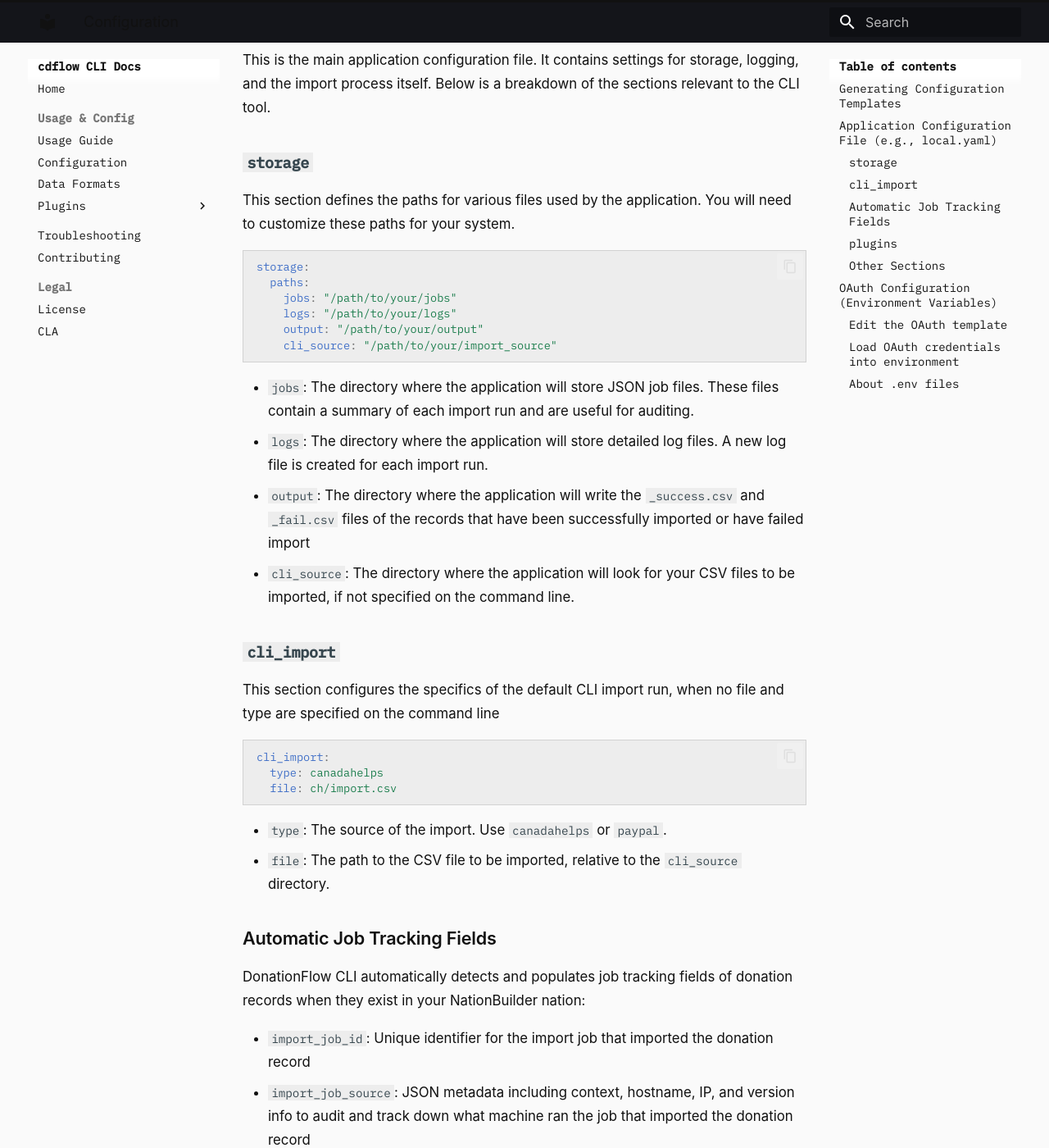
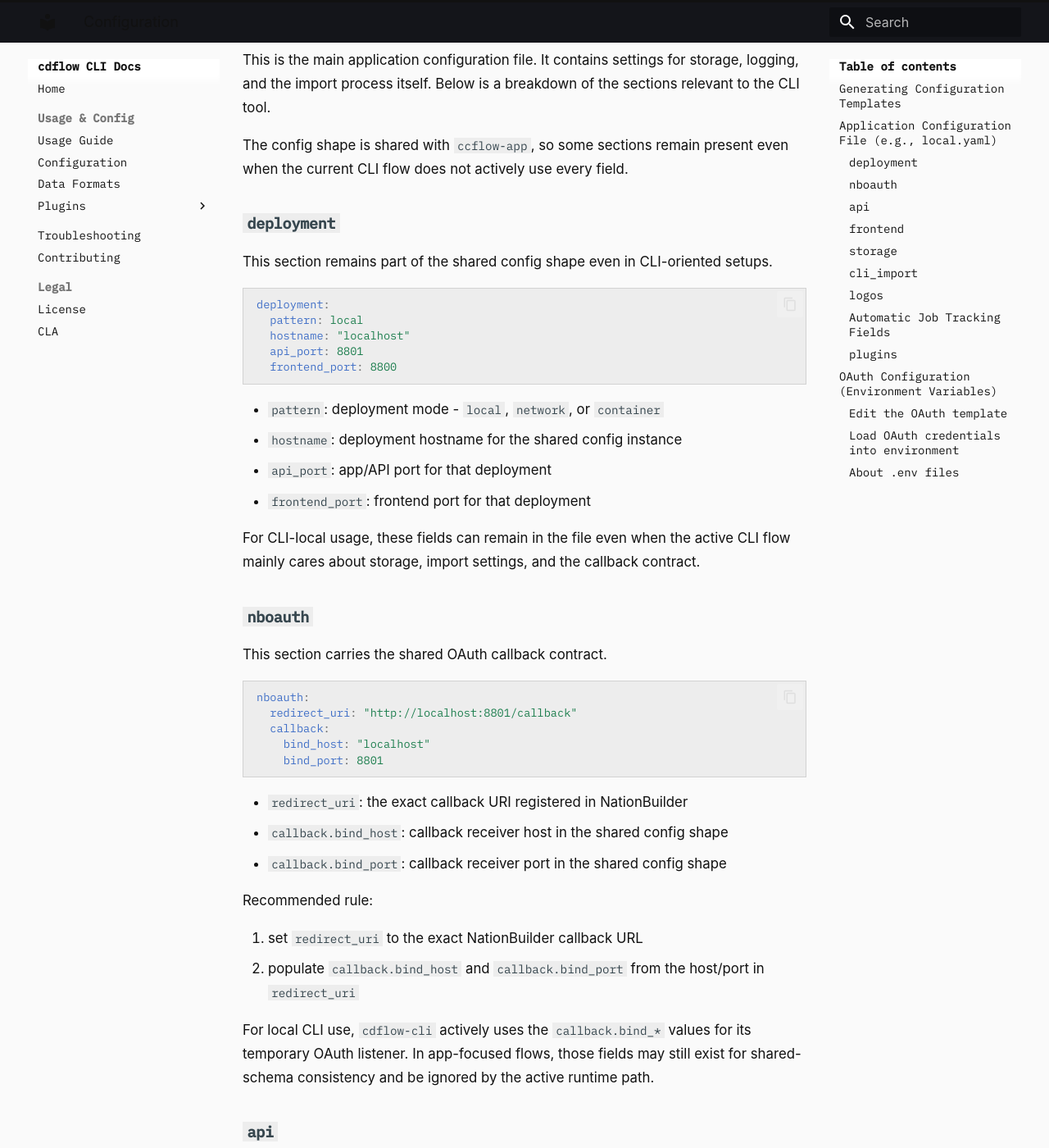
Before and after one commit to mkiiim/cdflow-cli, an MkDocs documentation site: the page built from docs/configuration.md, in a window 1280 px wide and 1400 px high, scrolled down 890 px. Shown: the whole window at 82% size. Built offline with MkDocs 1.6.1 and Material for MkDocs 9.7.7, drawn with Linux system fonts in a browser that asks for light colours; some of the changed text lies outside the part shown.

Commit message:
docs(config): update shared config contract documentation
- document deployment, nboauth, api, frontend, logos sections as shared config shape
- replace "can be ignored" note with per-section descriptions
- document explicit callback contract (redirect_uri, bind_host, bind_port)
- update security workstream findings to reflect config-driven callback behavior
- fix api/frontend example values from placeholder to concrete defaults

````diff
--- a/docs/configuration.md
+++ b/docs/configuration.md
@@ -21,6 +21,83 @@ This creates:
 ## Application Configuration File (e.g., `local.yaml`)
 
 This is the main application configuration file. It contains settings for storage, logging, and the import process itself. Below is a breakdown of the sections relevant to the CLI tool.
+
+The config shape is shared with `ccflow-app`, so some sections remain present even when the current CLI flow does not actively use every field.
+
+### `deployment`
+
+This section remains part of the shared config shape even in CLI-oriented setups.
+
+```yaml
+deployment:
+  pattern: local
+  hostname: "localhost"
+  api_port: 8801
+  frontend_port: 8800
+```
+
+- `pattern`: deployment mode - `local`, `network`, or `container`
+- `hostname`: deployment hostname for the shared config instance
+- `api_port`: app/API port for that deployment
+- `frontend_port`: frontend port for that deployment
+
+For CLI-local usage, these fields can remain in the file even when the active CLI flow mainly cares about storage, import settings, and the callback contract.
+
+### `nboauth`
+
+This section carries the shared OAuth callback contract.
+
+```yaml
+nboauth:
+  redirect_uri: "http://localhost:8801/callback"
+  callback:
+    bind_host: "localhost"
+    bind_port: 8801
+```
+
+- `redirect_uri`: the exact callback URI registered in NationBuilder
+- `callback.bind_host`: callback receiver host in the shared config shape
+- `callback.bind_port`: callback receiver port in the shared config shape
+
+Recommended rule:
+
+1. set `redirect_uri` to the exact NationBuilder callback URL
+2. populate `callback.bind_host` and `callback.bind_port` from the host/port in `redirect_uri`
+
+For local CLI use, `cdflow-cli` actively uses the `callback.bind_*` values for its temporary OAuth listener. In app-focused flows, those fields may still exist for shared-schema consistency and be ignored by the active runtime path.
+
+### `api`
+
+This section remains part of the shared config shape used across `cdflow-cli` and `ccflow-app`.
+
+```yaml
+api:
+  host: 0.0.0.0
+  port: 8000
+  cors:
+    origins: []
+```
+
+- `host`: API binding address for app-facing deployments
+- `port`: API port for app-facing deployments
+- `cors.origins`: browser-facing CORS origins for app-facing deployments
+
+For CLI-only workflows, these values can remain present without affecting the import flow.
+
+### `frontend`
+
+This section remains part of the shared config shape used across `cdflow-cli` and `ccflow-app`.
+
+```yaml
+frontend:
+  host: 0.0.0.0
+  port: 8000
+```
+
+- `host`: frontend binding address for app-facing deployments
+- `port`: frontend port for app-facing deployments
+
+For CLI-only workflows, these values can remain present without affecting the import flow.
 
 ### `storage`
 
@@ -52,6 +129,21 @@ cli_import:
 
 -   `type`: The source of the import. Use `canadahelps` or `paypal`.
 -   `file`: The path to the CSV file to be imported, relative to the `cli_source` directory.
+
+### `logos`
+
+This section remains part of the shared config shape used across `cdflow-cli` and `ccflow-app`.
+
+```yaml
+logos:
+  use_custom: true
+  custom_path: "assets/logos/custom"
+```
+
+- `use_custom`: enable custom organizational logos
+- `custom_path`: directory for custom logo files
+
+For CLI-only workflows, these values can remain present without affecting the import flow.
 
 ### Automatic Job Tracking Fields
 
@@ -86,10 +178,6 @@ plugins:
 - `dir`: Directory containing plugin files (supports `~` for home directory)
 
 Plugins allow you to customize data transformations, tracking code mapping, payment type normalization, and eligibility filtering without modifying core code. See the [Plugin Examples](plugins/overview.md) for more information.
-
-### Other Sections
-
-The `deployment`, `api`, `frontend`, and `logos` sections are used by a (future) browser-based version of this application and can be ignored for CLI usage.
 
 ## OAuth Configuration (Environment Variables)
 
````
Also changed, not shown: SECURITY_PRIVACY_WORKSTREAM.md (+29 -18 lines), docs/usage.md (+29 -10 lines).
